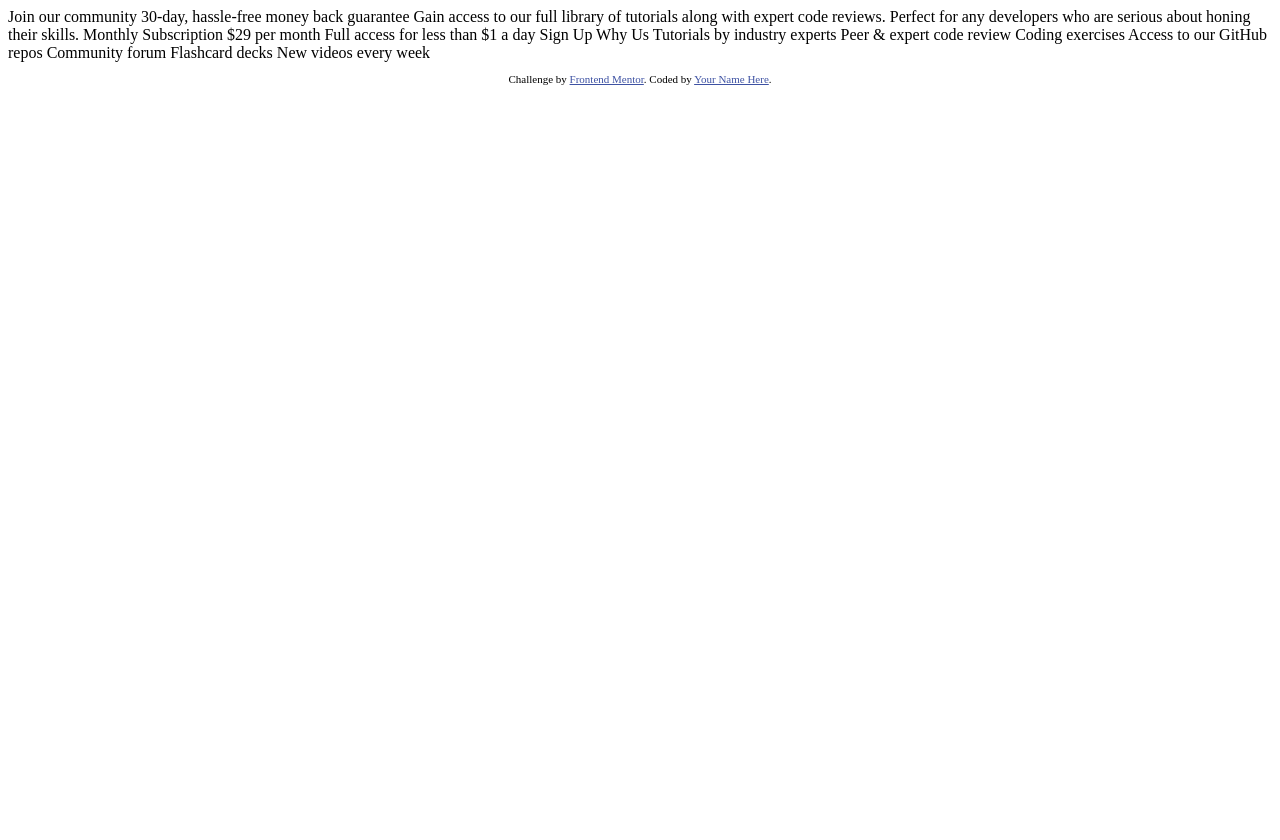
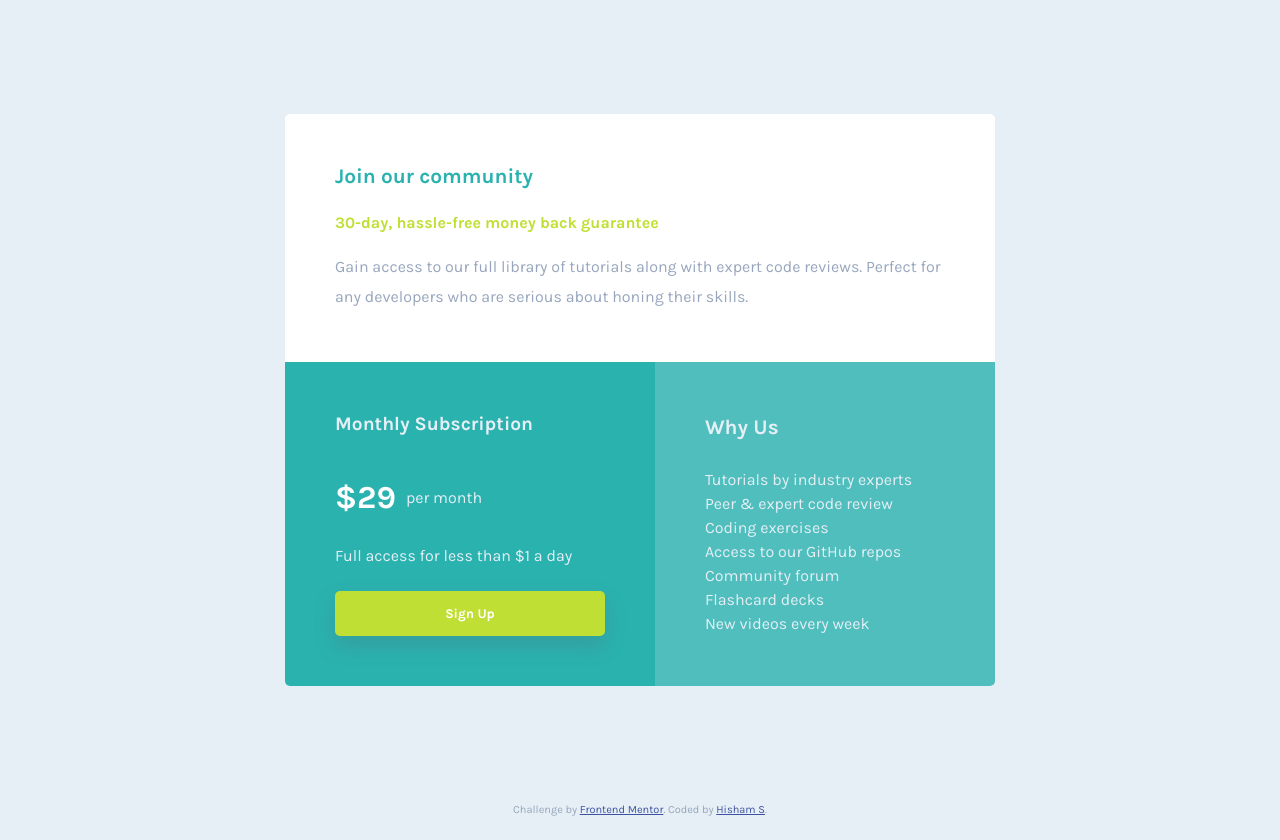
Before and after one commit to Hisham-Echo/single-price-grid-component, a plain HTML site: page index.html in a window 1280 px wide. Before the commit the page ends 800 px from the top, so only its background shows below. Drawn offline with Linux system fonts and the light colour scheme.

Commit message:
Solution

```diff
--- a/index.html
+++ b/index.html
@@ -1,49 +1,77 @@
 <!DOCTYPE html>
 <html lang="en">
     <head>
-  <meta charset="UTF-8">
-  <meta name="viewport" content="width=device-width, initial-scale=1.0"> <!-- displays site properly based on user's device -->
+        <meta charset="UTF-8" />
+        <meta name="viewport" content="width=device-width, initial-scale=1.0" />
+        <!-- displays site properly based on user's device -->
 
-  <link rel="icon" type="image/png" sizes="32x32" href="./images/favicon-32x32.png">
+        <link
+            rel="icon"
+            type="image/png"
+            sizes="32x32"
+            href="./images/favicon-32x32.png"
+        />
 
         <title>Frontend Mentor | Single Price Grid Component</title>
 
         <!-- Feel free to remove these styles or customise in your own stylesheet 👍 -->
         <style>
-    .attribution { font-size: 11px; text-align: center; }
-    .attribution a { color: hsl(228, 45%, 44%); }
+            .attribution {
+                font-size: 11px;
+                text-align: center;
+            }
+            .attribution a {
+                color: hsl(228, 45%, 44%);
+            }
         </style>
+        <link rel="stylesheet" href="style.css" />
     </head>
     <body>
-  Join our community
-
+        <main>
+            <div class="cards">
+                <div class="card top">
+                    <header>Join our community</header>
+                    <div class="desc">
                         30-day, hassle-free money back guarantee
-
-  Gain access to our full library of tutorials along with expert code reviews.
-  Perfect for any developers who are serious about honing their skills.
-
-  Monthly Subscription
-
-  &dollar;29 per month
-
-  Full access for less than &dollar;1 a day
-
-  Sign Up
-
-  Why Us
-
-  Tutorials by industry experts
-  Peer &amp; expert code review
-  Coding exercises
-  Access to our GitHub repos
-  Community forum
-  Flashcard decks
-  New videos every week
+                    </div>
+                    <p>
+                        Gain access to our full library of tutorials along with
+                        expert code reviews. Perfect for any developers who are
+                        serious about honing their skills.
+                    </p>
+                </div>
+                <div class="card bottom">
+                    <div class="card">
+                        <header>Monthly Subscription</header>
+                        <div class="price">
+                            <span>&dollar;29 </span><span>per month</span>
+                        </div>
+                        <p>Full access for less than &dollar;1 a day</p>
+                        <button>Sign Up</button>
+                    </div>
+                    <div class="card">
+                        <header>Why Us</header>
+                        <a href="#">Tutorials by industry experts</a>
+                        <a href="#">Peer &amp; expert code review</a>
+                        <a href="#">Coding exercises</a>
+                        <a href="#">Access to our GitHub repos</a>
+                        <a href="#">Community forum</a>
+                        <a href="#">Flashcard decks</a>
+                        <a href="#">New videos every week</a>
+                    </div>
+                </div>
+            </div>
+        </main>
 
         <footer>
             <p class="attribution">
-      Challenge by <a href="https://www.frontendmentor.io?ref=challenge" target="_blank">Frontend Mentor</a>.
-      Coded by <a href="#">Your Name Here</a>.
+                Challenge by
+                <a
+                    href="https://www.frontendmentor.io?ref=challenge"
+                    target="_blank"
+                    >Frontend Mentor</a
+                >. Coded by
+                <a href="https://www.github.com/hisham3243">Hisham S</a>.
             </p>
         </footer>
     </body>
--- a/style.css
+++ b/style.css
@@ -1 +1,194 @@
-* { margin:0;}
+@import url("https://fonts.googleapis.com/css2?family=Karla:wght@400;700&display=swap");
+
+:root {
+    /* ## Colors */
+    /* ### Primary */
+    --Cyan: hsl(179, 62%, 43%);
+    --Bright-Yellow: hsl(71, 73%, 54%);
+
+    /* ### Neutral */
+    --Light-Gray: hsl(204, 43%, 93%);
+    --Grayish-Blue: hsl(218, 22%, 67%);
+
+    font-size: 16px;
+}
+
+* {
+    font-family: "Karla", sans-serif;
+    padding: 0;
+    margin: 0;
+    box-sizing: border-box;
+    font-weight: 400;
+    color: var(--Light-Gray);
+}
+
+p {
+    line-height: 1.85;
+    color: var(--Grayish-Blue);
+    margin-bottom: 20px;
+}
+
+a:not(footer a) {
+    display: block;
+    width: fit-content;
+    text-decoration: none;
+}
+
+a:hover {
+    color: var(--Bright-Yellow);
+}
+
+header {
+    font-size: 1.3rem;
+    font-weight: 700;
+    margin-bottom: 25px;
+}
+
+body {
+    background-color: var(--Light-Gray);
+}
+
+main {
+    display: grid;
+    place-items: center;
+}
+
+.cards {
+    max-width: 355px;
+    margin: 20px 10px;
+}
+
+.cards .card:not(.bottom) {
+    padding: 30px;
+}
+
+.cards .card.top {
+    background-color: white;
+    border-radius: 5px 5px 0 0;
+    -webkit-border-radius: 5px 5px 0 0;
+    -moz-border-radius: 5px 5px 0 0;
+    -ms-border-radius: 5px 5px 0 0;
+    -o-border-radius: 5px 5px 0 0;
+}
+
+.cards .top header {
+    color: var(--Cyan);
+}
+
+.cards .top .desc {
+    color: var(--Bright-Yellow);
+    font-weight: 700;
+    margin-bottom: 20px;
+}
+
+.cards .bottom .card:first-child {
+    background-color: var(--Cyan);
+}
+
+.cards .bottom .card:first-child header {
+    font-size: 1.2rem;
+}
+
+.cards .bottom .card:first-child .price {
+    display: flex;
+    align-items: center;
+    margin-bottom: 5px;
+}
+
+.cards .bottom .card:first-child .price span:first-of-type {
+    font-size: 2rem;
+    font-weight: 700;
+    color: white;
+}
+
+.cards .bottom .card:first-child p {
+    color: var(--Light-Gray);
+}
+
+.cards .bottom .card:first-child button {
+    text-align: center;
+    background-color: var(--Bright-Yellow);
+    width: 100%;
+    padding: 15px;
+    border: none;
+    color: white;
+    font-weight: 700;
+    box-shadow: 0 10px 20px 0 hsla(217, 11%, 39%, 0.25);
+    border-radius: 5px;
+    -webkit-border-radius: 5px;
+    -moz-border-radius: 5px;
+    -ms-border-radius: 5px;
+    -o-border-radius: 5px;
+}
+
+.cards .bottom .card:first-child .price span:last-of-type {
+    margin-left: 10px;
+}
+
+.cards .bottom .card:last-child {
+    background-color: hsla(179, 62%, 43%, 0.8);
+    line-height: 1.5;
+    border-radius: 0 0 5px 5px;
+    -webkit-border-radius: 0 0 5px 5px;
+    -moz-border-radius: 0 0 5px 5px;
+    -ms-border-radius: 0 0 5px 5px;
+    -o-border-radius: 0 0 5px 5px;
+}
+
+@media (min-width: 800px) {
+    main {
+        height: 100vh;
+    }
+
+    .cards {
+        min-width: 710px;
+    }
+
+    .cards .card:not(.bottom) {
+        padding: 50px;
+    }
+
+    .cards {
+        display: grid;
+    }
+
+    .cards .card.top {
+        grid-row: 1 / 2;
+        grid-column: 1 / 3;
+    }
+
+    .cards .bottom {
+        display: grid;
+        grid-row: 2 / 3;
+        grid-column: 1 / 3;
+    }
+
+    .cards .bottom .card:first-child {
+        grid-row: 2 / 3;
+        grid-column: 1 / 2;
+        display: flex;
+        flex-flow: column nowrap;
+        justify-content: space-between;
+        border-radius: 0 0 0 5px;
+        -webkit-border-radius: 0 0 0 5px;
+        -moz-border-radius: 0 0 0 5px;
+        -ms-border-radius: 0 0 0 5px;
+        -o-border-radius: 0 0 0 5px;
+    }
+
+    .cards .bottom .card:last-child {
+        grid-row: 2 / 3;
+        grid-column: 2 / 3;
+        border-radius: 0 0 5px 0;
+        -webkit-border-radius: 0 0 5px 0;
+        -moz-border-radius: 0 0 5px 0;
+        -ms-border-radius: 0 0 5px 0;
+        -o-border-radius: 0 0 5px 0;
+    }
+
+    .cards *:not(header) {
+        margin-bottom: 0;
+    }
+}
+
+/* 710 */
```
Also changed, not shown: 1 other file. Lines whose indentation alone changed are shown as unchanged.
